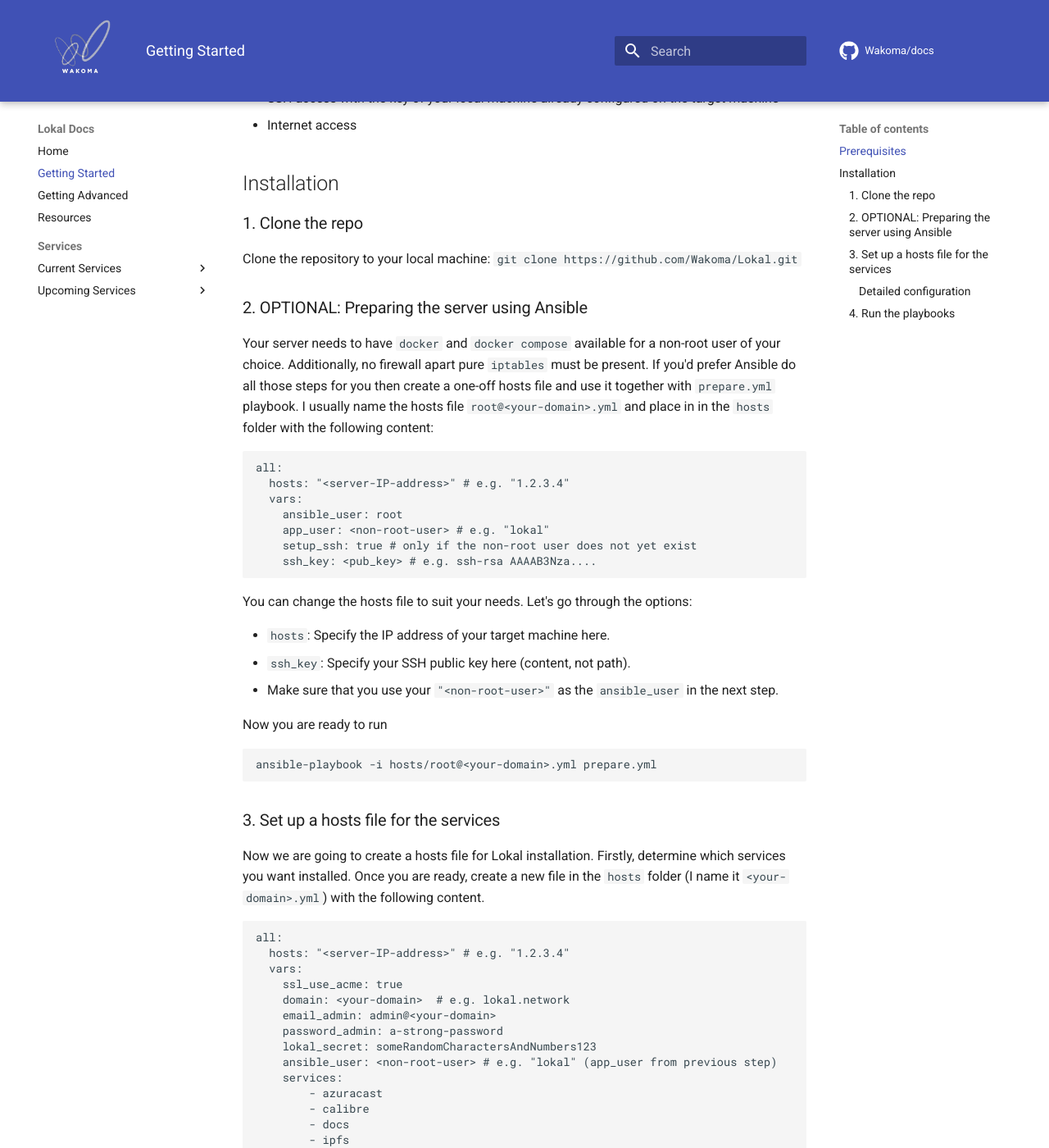
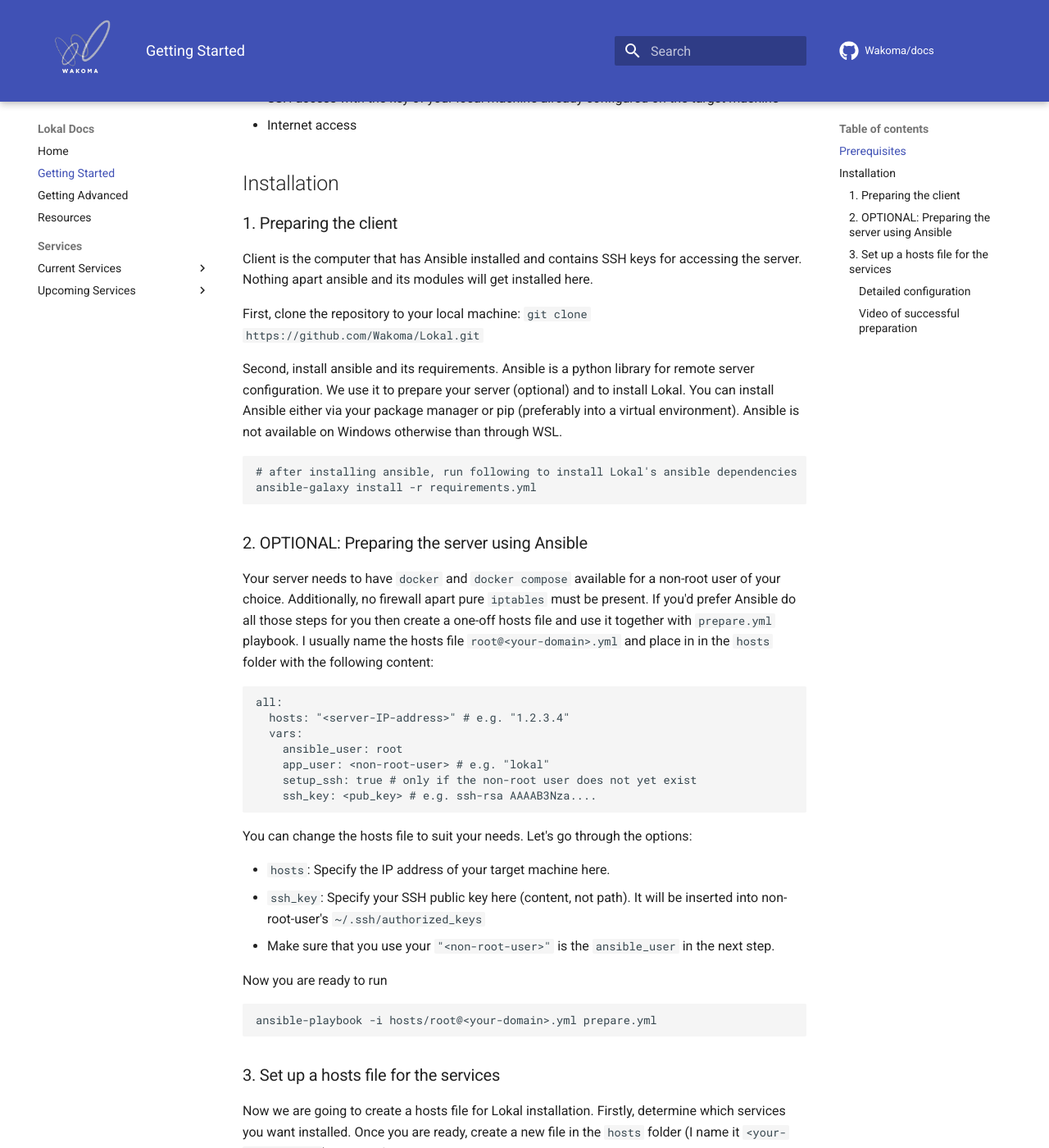
Before and after one commit to Wakoma/docs, an MkDocs documentation site: the page built from docs/gettingstarted.md, in a window 1280 px wide and 1400 px high, scrolled down 384 px. Shown: the whole window at 82% size. Built offline with MkDocs 1.6.1 and Material for MkDocs 9.7.7, drawn with Linux system fonts in a browser that asks for light colours; comment, search, counter and statistics services are not loaded; some of the changed text lies outside the part shown.

Commit message:
Put ansible installation first in the installation instructions

````diff
--- a/docs/gettingstarted.md
+++ b/docs/gettingstarted.md
@@ -12,10 +12,22 @@
 
 ## Installation
 
-### 1. Clone the repo
+### 1. Preparing the client
 
-Clone the repository to your local machine:
-`git clone https://github.com/Wakoma/Lokal.git`
+Client is the computer that has Ansible installed and contains SSH keys for accessing the server.
+Nothing apart ansible and its modules will get installed here.
+
+First, clone the repository to your local machine: `git clone https://github.com/Wakoma/Lokal.git`
+
+Second, install ansible and its requirements. Ansible is a python library for remote server configuration.
+We use it to prepare your server (optional) and to install Lokal. You can install Ansible either via your
+package manager or pip (preferably into a virtual environment). Ansible is not available on Windows otherwise
+than through WSL.
+
+```bash
+# after installing ansible, run following to install Lokal's ansible dependencies
+ansible-galaxy install -r requirements.yml
+```
 
 ### 2. OPTIONAL: Preparing the server using Ansible
 
@@ -36,8 +48,8 @@
 You can change the hosts file to suit your needs. Let's go through the options:
 
 - `hosts`: Specify the IP address of your target machine here.
-- `ssh_key`: Specify your SSH public key here (content, not path).
-- Make sure that you use your `"<non-root-user>"` as the `ansible_user` in the next step.
+- `ssh_key`: Specify your SSH public key here (content, not path). It will be inserted into non-root-user's `~/.ssh/authorized_keys`
+- Make sure that you use your `"<non-root-user>"` is the `ansible_user` in the next step.
 
 Now you are ready to run
 ```bash
@@ -56,8 +68,8 @@
     ssl_use_acme: true
     domain: <your-domain>  # e.g. lokal.network
     email_admin: admin@<your-domain>
-    password_admin: a-strong-password
-    lokal_secret: someRandomCharactersAndNumbers123
+    password_admin: "a-strong-password"
+    lokal_secret: "someRandomCharactersAndNumbers123"
     ansible_user: <non-root-user> # e.g. "lokal" (app_user from previous step)
     services:
         - azuracast
@@ -78,9 +90,9 @@
 ```
 Now you are ready to start the installation with command
 ```bash
-ansible-playbook -i hosts/<your-new-hosts-file>.yml playbook.yml
+ansible-playbook -i hosts/<your-domain>.yml playbook.yml
 ```
-We strongly advise to reboot the server after initial installation or if the initial installation fails.
+We strongly advise to reboot the server after the initial installation or if the initial installation fails.
 
 #### Detailed configuration
 
@@ -98,26 +110,8 @@
 (optional settings)
 - `project_root`: Absolute path (optionally using envvars such as `$HOME`) to where Lokal will be installed (default: /opt/lokal/).
 
-When you're all done and ready, please save the file with a name of your choice in the hosts folder. In this guide, we will assume the name of this file to be `machine`
+If you are interesed in more details about installation process please refer to a separate [installation site](installation.md)
 
-
-### 4. Run the playbooks
-
-You are now ready to run the playbook which will automatically set up and configure the specified services for first-use.
-
-__4.1. Install all necessary ansible roles.__
-From the root folder of the repo, run: `ansible-galaxy install -r requirements.yml`
-When you are done, you should see successful install messages like this:
-![Ansible Galaxy Requirements Install](/assets/getting-started/ansible-galaxy-screenshot.png)
-
-__4.2. Run the ansible playbook to prepare the server.__
-From the root folder of the repo, run: `ansible-playbook -i hosts/machine prepare.yml`
-This step will set up the firewall, user accounts & keys and configure docker to prepare the server for Lokal installation.
+#### Video of successful preparation
 
 <iframe width="100%" height="350" src="https://www.youtube.com/embed/WilR6gogLpA" title="Docs - Prepare Playbook Run Through" frameborder="0" allow="accelerometer; autoplay; clipboard-write; encrypted-media; gyroscope; picture-in-picture; web-share" allowfullscreen></iframe>
-
-__4.3. Run the ansible playbook to install services.__
-From the root folder of the repo, run: `ansible-playbook -i hosts/machine playbook.yml`
-This step will deploy all the services that you have chosen in your hosts file from Step 2.
-
-If you are interesed in more details about installation process please refer to a separate [installation site](installation.md)
````
